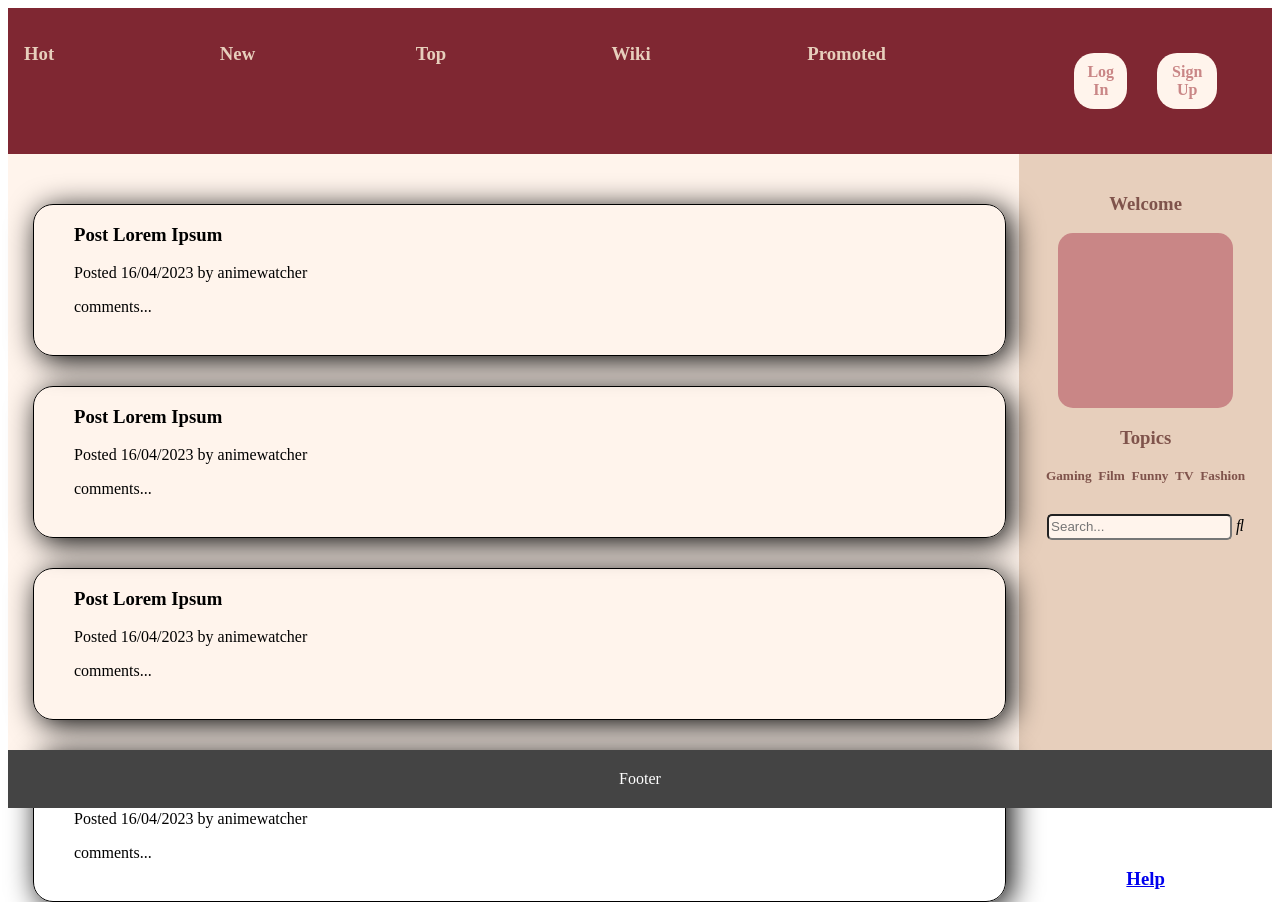
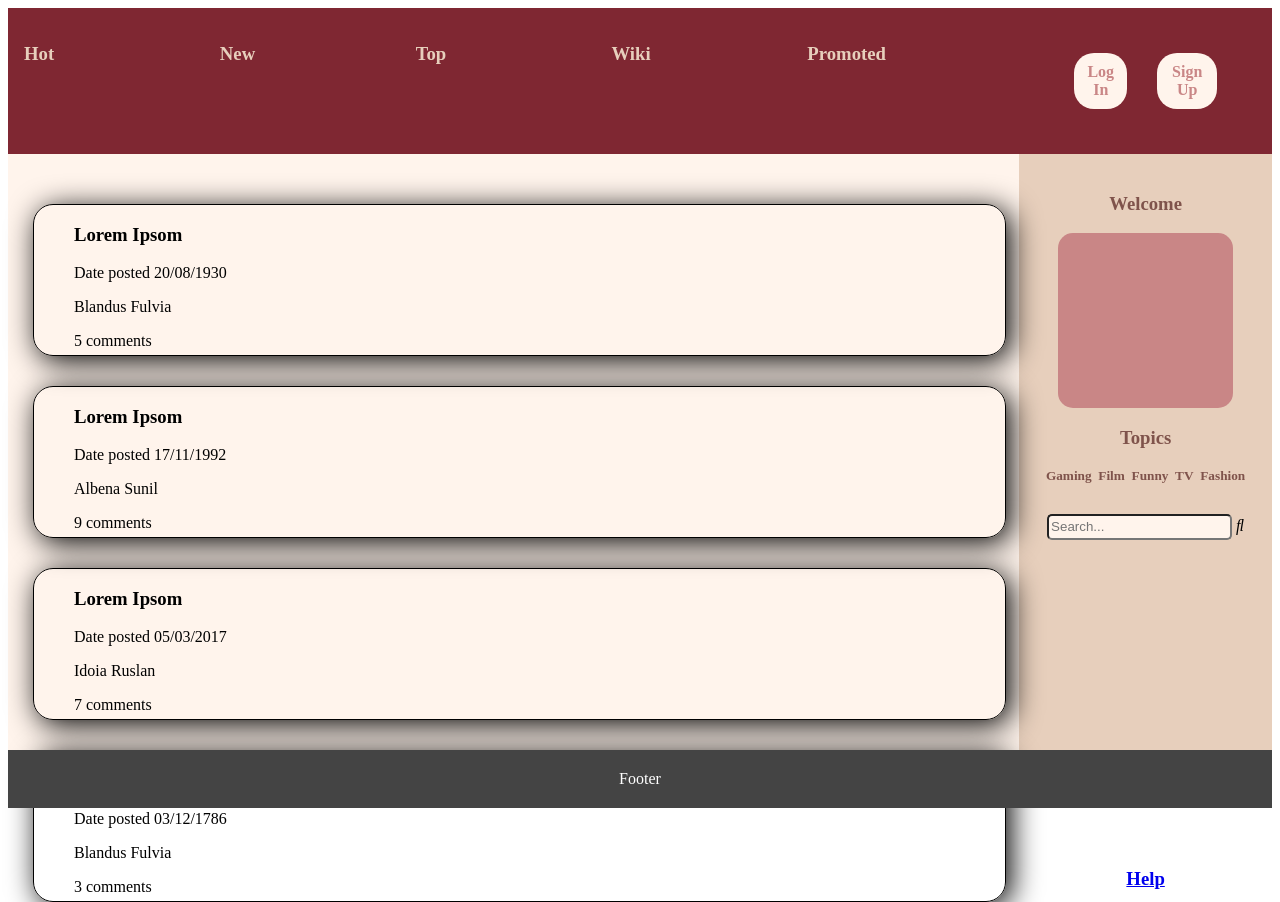
Before and after one commit to rimmderes/GrayceMessageFourm, a plain HTML site: page index.html in a window 1280 px wide. Drawn offline with Linux system fonts and the light colour scheme.

Commit message:
Added DOM functions

```diff
--- a/index.html
+++ b/index.html
@@ -11,7 +11,7 @@
     <link rel="stylesheet" href="https://cdnjs.cloudflare.com/ajax/libs/font-awesome/4.7.0/css/font-awesome.min.css">
 
 </head>
-
+<body>
 <div class="grid-container">
 
      <div class="navbar" >
@@ -44,19 +44,23 @@
 
     <div class="main-content">
 
-        <div class="postsContainer"> <h3>Post Lorem Ipsum </h3>
-            <p>Posted 16/04/2023 by animewatcher</p>
-            <p>comments...</p>
+        <div class="postsContainer"> <h3 class="titles">Post Lorem Ipsum </h3>
+            <p class="date">Posted 16/04/2023</p>
+            <p class="author">By animewatcher</p>
+            <p class="comments">comments...</p>
         </div>
-        <div class="postsContainer"><h3>Post Lorem Ipsum </h3>
-            <p>Posted 16/04/2023 by animewatcher</p>
-            <p>comments...</p></div>
-        <div class="postsContainer"><h3>Post Lorem Ipsum </h3>
-            <p>Posted 16/04/2023 by animewatcher</p>
-            <p>comments...</p></div>
-        <div class="postsContainer"><h3>Post Lorem Ipsum </h3>
-            <p>Posted 16/04/2023 by animewatcher</p>
-            <p>comments...</p></div>
+        <div class="postsContainer"><h3 class="titles">Post Lorem Ipsum </h3>
+            <p class="date">Posted 16/04/2023</p>
+            <p class="author">By animewatcher</p>
+            <p class="comments">comments...</p></div>
+        <div class="postsContainer"><h3 class="titles">Post Lorem Ipsum </h3>
+            <p class="date">Posted 16/04/2023</p>
+            <p class="author">By animewatcher</p>
+            <p class="comments">comments...</p></div>
+        <div class="postsContainer"><h3 class="titles">Post Lorem Ipsum </h3>
+            <p class="date">Posted 16/04/2023</p>
+            <p class="author">By animewatcher</p>
+            <p class="comments">comments...</p></div>
 
     </div>
 
@@ -72,7 +76,7 @@
 
     </div>
 
-<body>
 
+    <script src="index.js"></script>
 </body>
 </html>
--- a/index.js
+++ b/index.js
@@ -1,10 +1,51 @@
+// grab all HTML elements
+const titles = document.querySelectorAll(".titles")
+const dates = document.querySelectorAll(".date")
+const authors = document.querySelectorAll(".author")
+const comments = document.querySelectorAll(".comments")
+
+//JSON data fetch
+fetch('http://127.0.0.1:5502/data.json')
+    .then((response) => response.json())
+    .then(data  => {
+        console.log(data.posts)
+        replacePostTitle(data.posts);
+        replacePostData(data.posts);
+        replacePostAuthors(data.posts);
+        replacePostComments(data.posts)
+    });
 
 
-// fetch('data.json')
-//     .then((response) => response.json())
-//     .then(data  => {
-//         console.log(data)
-//     });
+// Inserting data functions
+const replacePostTitle = (data) => {
+    titles[0].innerHTML = data[0].title
+    titles[1].innerHTML = data[1].title
+    titles[2].innerHTML = data[2].title
+    titles[3].innerHTML = data[3].title
+}
+
+const replacePostData = (data) => {
+    dates[0].innerHTML = `Date posted ${data[0].datePosted}`
+    dates[1].innerHTML = `Date posted ${data[1].datePosted}`
+    dates[2].innerHTML = `Date posted ${data[2].datePosted}`
+    dates[3].innerHTML = `Date posted ${data[3].datePosted}`
+}
+
+const replacePostAuthors = (data) => {
+    authors[0].innerHTML = data[0].author
+    authors[1].innerHTML = data[1].author
+    authors[2].innerHTML = data[2].author
+    authors[3].innerHTML = data[0].author
+}
+
+const replacePostComments = (data) => {
+    comments[0].innerHTML = `${data[0].comments} comments`
+    comments[1].innerHTML = `${data[1].comments} comments`
+    comments[2].innerHTML = `${data[2].comments} comments`
+    comments[3].innerHTML = `${data[3].comments} comments`
+}
+
+
 
 
     // const forumData = new XMLHttpRequest();
```
